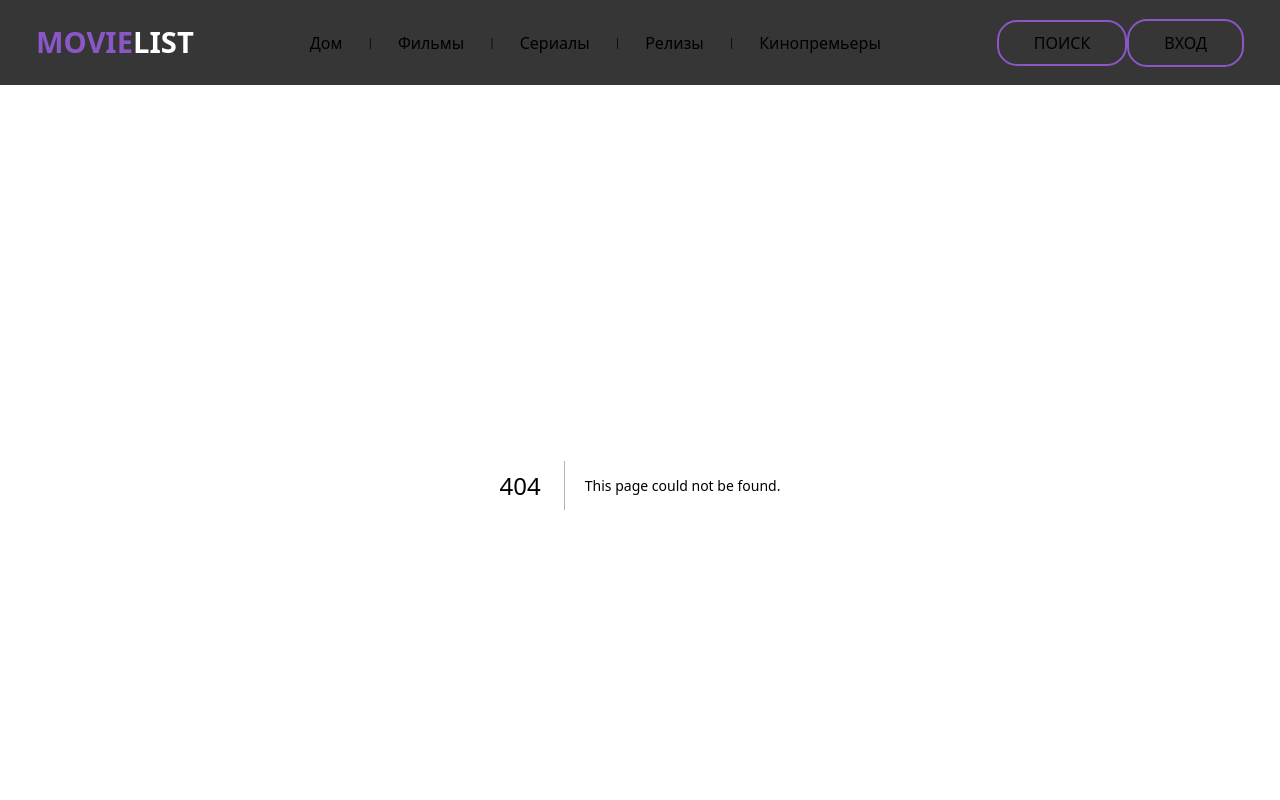
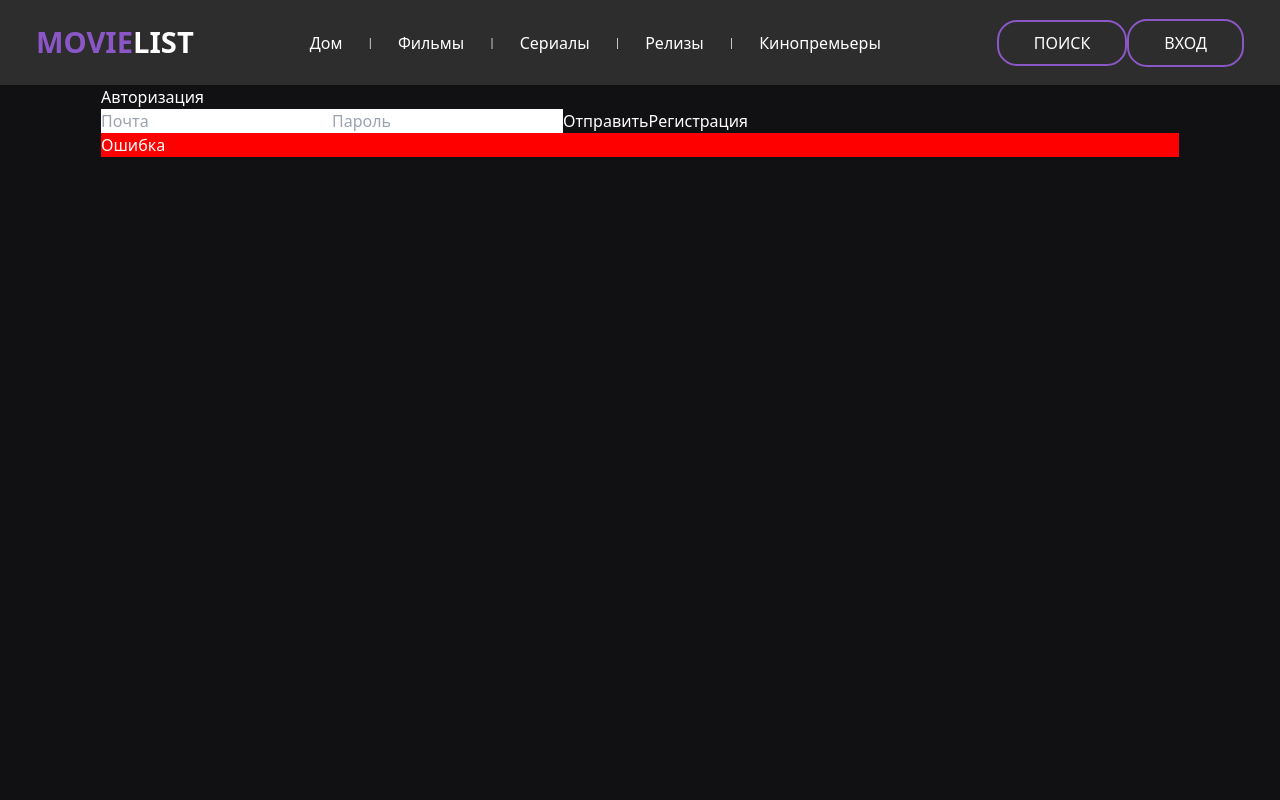
Before and after one commit to lime4512/Movie-List, a Next.js app: page /login in a window 1280 px wide. Before the commit this address had no page. Shown: the top 800 px of the page. Built offline with nearby package versions, Linux system fonts and the light colour scheme.

Commit message:
add page and form login and register

```diff
--- a/src/app/globals.scss
+++ b/src/app/globals.scss
@@ -27,3 +27,7 @@ h3,
 h4 {
 	margin: 0;
 }
+
+input {
+	color: black;
+}
--- /dev/null
+++ b/src/app/login/page.js
@@ -0,0 +1,11 @@
+'use client'
+import { LoginForm } from '@/components/Form/LoginForm'
+import { Container } from '@/components/container/Container'
+
+export default function Login() {
+	return (
+		<Container>
+			<LoginForm />
+		</Container>
+	)
+}
--- /dev/null
+++ b/src/app/register/page.js
@@ -0,0 +1,10 @@
+import { RegisterForm } from '@/components/Form/RegisterForm'
+import { Container } from '@/components/container/Container'
+
+export default function Register() {
+	return (
+		<Container>
+			<RegisterForm />
+		</Container>
+	)
+}
--- /dev/null
+++ b/src/components/Form/LoginForm.jsx
@@ -0,0 +1,15 @@
+import Link from 'next/link'
+import '@/style/LoginForm.scss'
+export const LoginForm = () => {
+	return (
+		<form>
+			<h1>Авторизация</h1>
+
+			<input type='mail' name='' id='' placeholder='Почта' />
+			<input type='password' name='' id='' placeholder='Пароль' />
+			<button>Отправить</button>
+			<Link href='/register'>Регистрация</Link>
+			<div className='login-error'>Ошибка</div>
+		</form>
+	)
+}
--- /dev/null
+++ b/src/components/Form/RegisterForm.jsx
@@ -0,0 +1,13 @@
+export const RegisterForm = () => {
+	return (
+		<form>
+			<h1>Регистрация</h1>
+			<input type='text' name='' id='' placeholder='Имя пользователя' />
+			<input type='mail' name='' id='' placeholder='Почта' />
+			<input type='password' name='' id='' placeholder='Пароль' />
+			<button>Отправить</button>
+
+			<div className='login-error'>Ошибка</div>
+		</form>
+	)
+}
--- a/src/components/header/Header.jsx
+++ b/src/components/header/Header.jsx
@@ -34,7 +34,7 @@ export const Header = () => {
 				<Link href='/search' className='header-btn'>
 					Поиск
 				</Link>
-				<Link href='api/auth/signin'>
+				<Link href='/login'>
 					<button className='header-btn'>Вход</button>
 				</Link>
 			</div>
--- /dev/null
+++ b/src/style/loginForm.scss
@@ -0,0 +1,3 @@
+.login-error {
+	background-color: red;
+}
```
